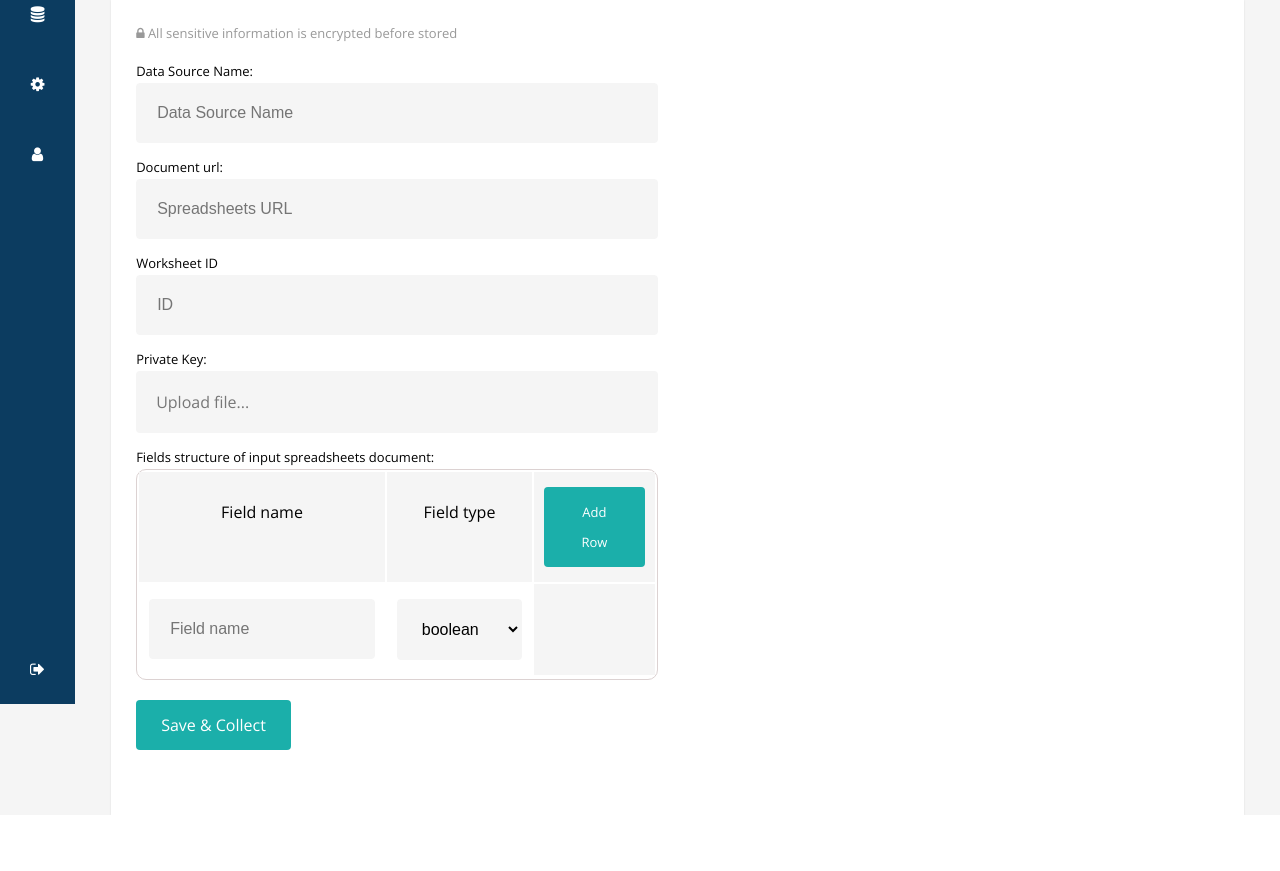
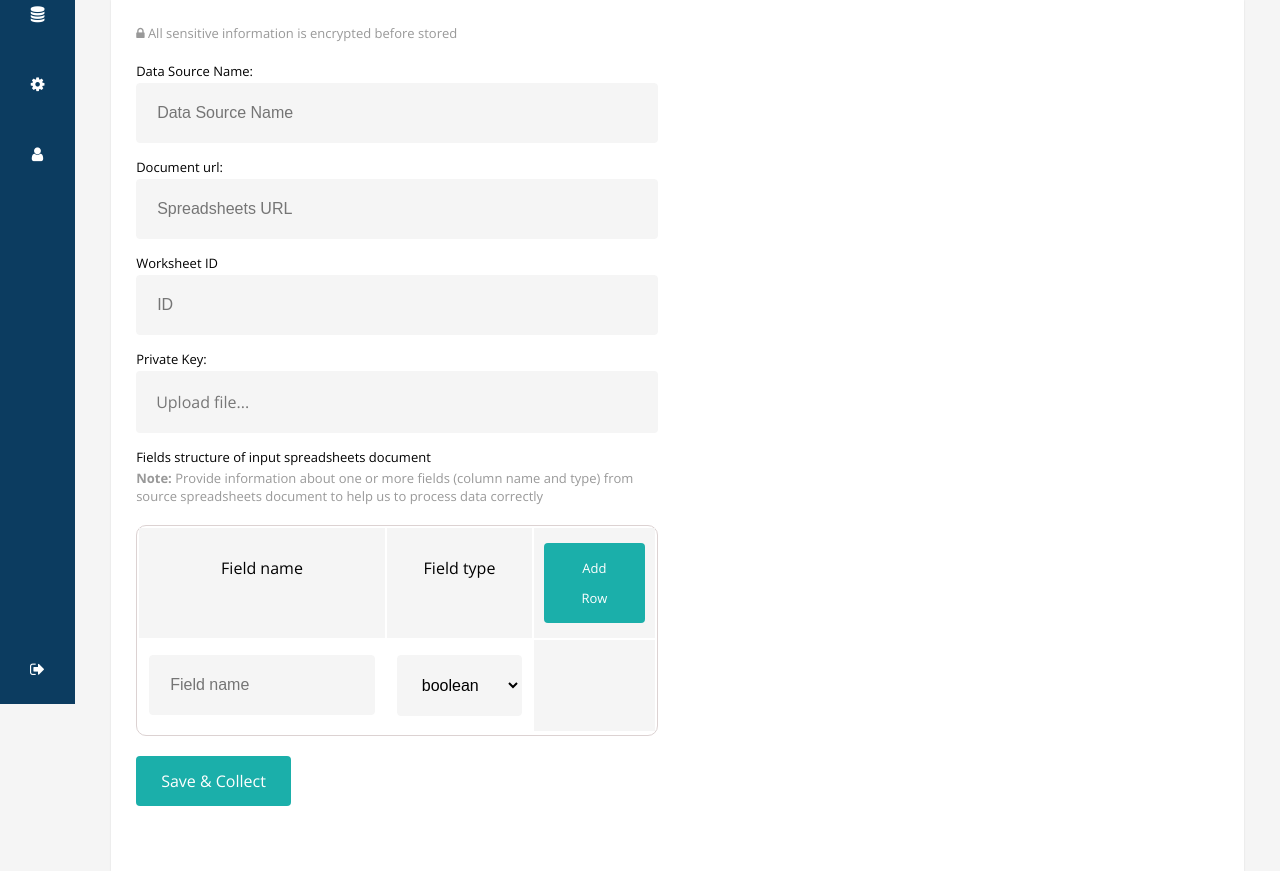
Before and after one commit to devwojtek/py-dmp, a Django app: a page that uses dmp/data_loader/templates/datasource/datasource_forms/spreadsheets.html in a window 1280 px wide. Shown: the part 96-967 px from the top of the page. Before the commit the page ends 911 px from the top, so only its background shows below. Run offline with Django 3.2, Linux system fonts and the light colour scheme; a user stored in the database is signed in; data comes from the database, SQL or seed files in the repository; tables that the repository leaves empty hold one stand-in row (values such as "Sample post"); some libraries are stand-ins or nearby versions.

Commit message:
upd: fixed issue in spreadsheets column structure for yaml config

```diff
--- a/dmp/data_loader/forms.py
+++ b/dmp/data_loader/forms.py
@@ -2,6 +2,7 @@ from django import forms
 from data_loader.models import DataSource, DataFlowSettings, AnalyticsDataSource, SpreadsheetsDataSource
 from django.utils.translation import ugettext_lazy as _
 from django.core.validators import FileExtensionValidator
+from collections import OrderedDict
 
 
 class DataSourceCreateForm(forms.ModelForm):
@@ -61,11 +62,11 @@ class SpreadsheetsDataSourceForm(forms.ModelForm):
                                     widget=forms.Select(attrs={'class': 'form-input'})
                                     )
 
-    field_name0 = forms.CharField(max_length=100, widget=forms.TextInput(attrs={
-
-        'class': 'form-input',
-                                                                               'placeholder': _('Field name'),
-                                                                               'maxlength': 100}))
+    field_name0 = forms.CharField(max_length=100, error_messages={'required': 'Please, provide information '
+                                                                              'about one field at least.'},
+                                  widget=forms.TextInput(attrs={'class': 'form-input',
+                                                                'placeholder': _('Field name'),
+                                                                'maxlength': 100}))
 
     def __init__(self, *args, **kwargs):
         self.request = kwargs.pop("request")
@@ -77,7 +78,7 @@ class SpreadsheetsDataSourceForm(forms.ModelForm):
 
     def prepare_fields_list(self):
         fields_count = 0
-        fields = dict()
+        fields = OrderedDict()
         for key in self.request.POST.keys():
             if 'field_name' in key:
                 fields_count += 1
--- a/dmp/data_loader/models/spreadsheets.py
+++ b/dmp/data_loader/models/spreadsheets.py
@@ -4,9 +4,8 @@ from django.db import models
 from .models import DataSource
 import ruamel.yaml as yaml
 from jsonfield import JSONField
-import json
-from ruamel.yaml.comments import CommentedMap, CommentedSeq
-from ruamel.yaml.compat import ordereddict
+
+
 class SpreadsheetsDataSource(DataSource):
 
     COLUMN_TYPES = ['boolean',
@@ -26,7 +25,6 @@ class SpreadsheetsDataSource(DataSource):
     class Meta:
         verbose_name = 'Google Analytics Data source'
         verbose_name_plural = 'Google Analytics Data source'
-
 
 
     #TODO: Refactor all things which not related on details model but on linked DataSource model
@@ -52,14 +50,17 @@ class SpreadsheetsDataSource(DataSource):
             os.makedirs(path)
         return path
 
+    def make_column_list(self):
+        fields = list()
+        for key, value in self.field_list.items():
+            fields.append({'name': key, 'type': value})
+        return fields
+
     def update_config_content_for_analytics(self, template_data):
         template_data['in']['json_keyfile'] = self.upload_file.path
         template_data['in']['spreadsheets_url'] = self.document_url
         template_data['in']['worksheet_title'] = self.worksheet_id
-        fields = list()
-        for key, value in self.field_list.items():
-            fields.append({'name': key, 'type': value})
-        template_data['in']['columns'] = fields
+        template_data['in']['columns'] = self.make_column_list()
         template_data['out']['table'] = "{}_{}_{}".format(self.data_source.data_provider.name,
                                                           self.data_source.user_id,
                                                           self.id)
@@ -70,10 +71,9 @@ class SpreadsheetsDataSource(DataSource):
         template_content = self.update_config_content_for_analytics(template_content)
         return self.write_config_content(self.check_provider_configs_path(), template_content)
 
-
     def get_config_path(self, path):
         return os.path.join(path, "config_{user_id}_{data_source_id}.yml".format(user_id=self.data_source.user_id,
-                                                                          data_source_id=self.id))
+                                                                                 data_source_id=self.id))
 
     def update_config_file(self):
         template_content = self.get_config_template_content(path=self.get_config_path(self.check_provider_configs_path()))
--- a/dmp/data_loader/templates/datasource/datasource_forms/spreadsheets.html
+++ b/dmp/data_loader/templates/datasource/datasource_forms/spreadsheets.html
@@ -60,7 +60,15 @@
                                 </div>
                                 {# Fields block for embulk logic #}
                                 <div class="form-row">
-                                    <div class="form-label">Fields structure of input spreadsheets document:</div>
+                                    <div class="form-label">Fields structure of input spreadsheets document</div>
+                                    <div class="form-note">
+                                            <b>Note:</b> Provide information about one
+                                                         or more fields (column name and type) from source spreadsheets
+                                                         document to help us to process data correctly
+                                    </div>
+                                    {% for error in details_form.field_name0.errors %}
+                                        <p class="errors">{{ error }}</p>
+                                    {% endfor %}
                                     <div class="form-label"></div>
 {#                                    <div class="row clearfix">#}
 {#                                        <div class="col-md-12 column">#}
```
